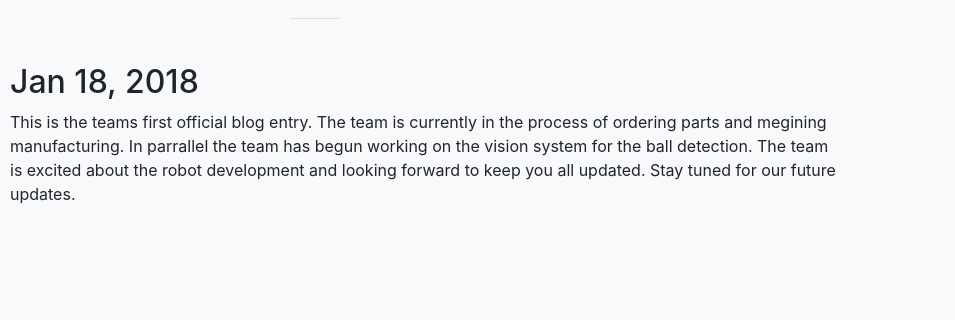
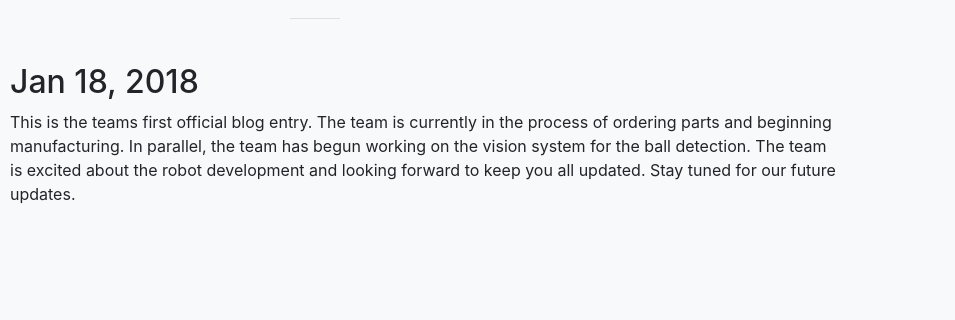
Before and after one commit to collectatech/collectatech.github.io, a website with bundled scripts: page blog.html in a window 1280 px wide. Shown: the part 172-492 px from the top of the page, 325-1280 px from the left. Built offline with nearby package versions, Linux system fonts and the light colour scheme.

Commit message:
Fixed Wording

```diff
--- a/blog.html
+++ b/blog.html
@@ -79,7 +79,7 @@
             <img class="img-fluid" style="height: 315px; width: 236px; float: left" src="img/collecta_tech.jpg" alt="">
             <div class="content" style="padding-left: 250px">
               <h2>Jan 18, 2018</h2>
-              <p>This is the teams first official blog entry. The team is currently in the process of ordering parts and megining manufacturing. In parrallel the team has begun working on the vision system for the ball detection. The team is excited about the robot development and looking forward to keep you all updated. Stay tuned for our future updates.</p>
+              <p>This is the teams first official blog entry. The team is currently in the process of ordering parts and beginning manufacturing. In parallel, the team has begun working on the vision system for the ball detection. The team is excited about the robot development and looking forward to keep you all updated. Stay tuned for our future updates.</p>
             </div>
           </div>
         </div>
```
